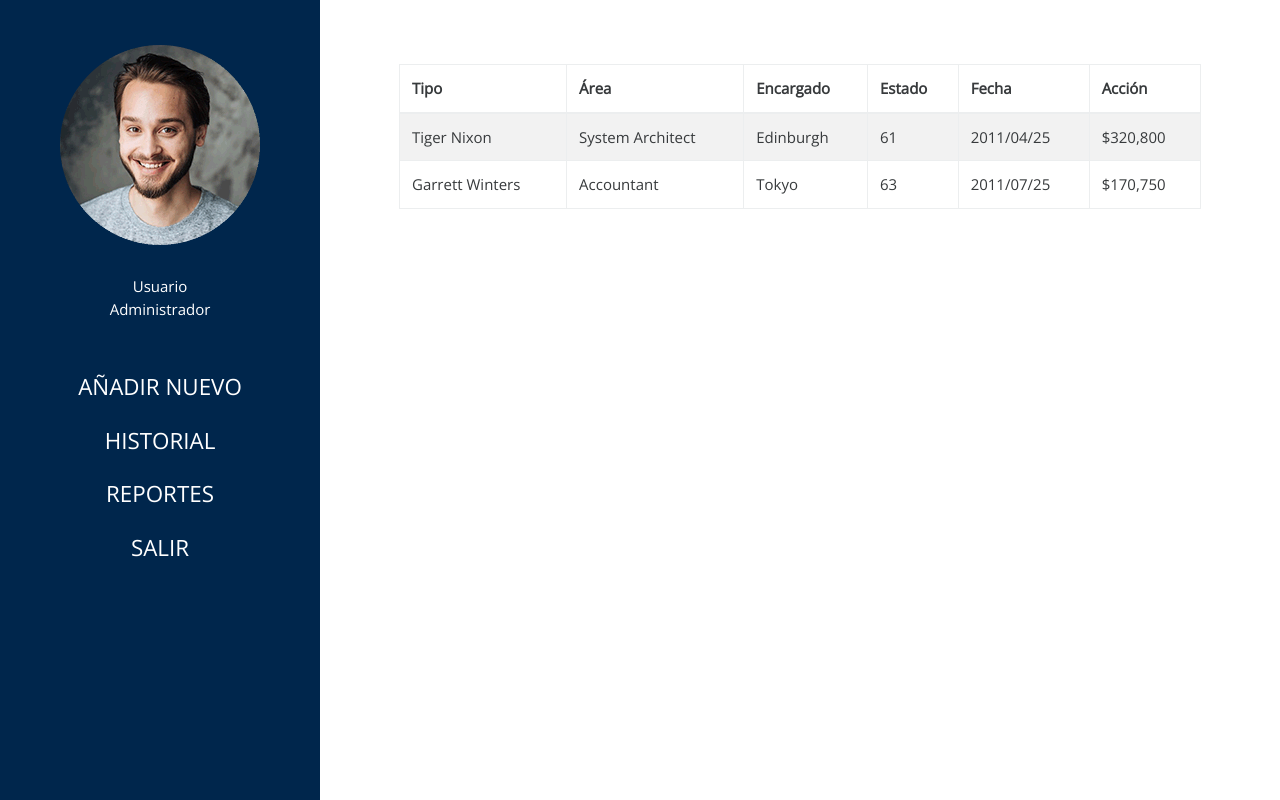
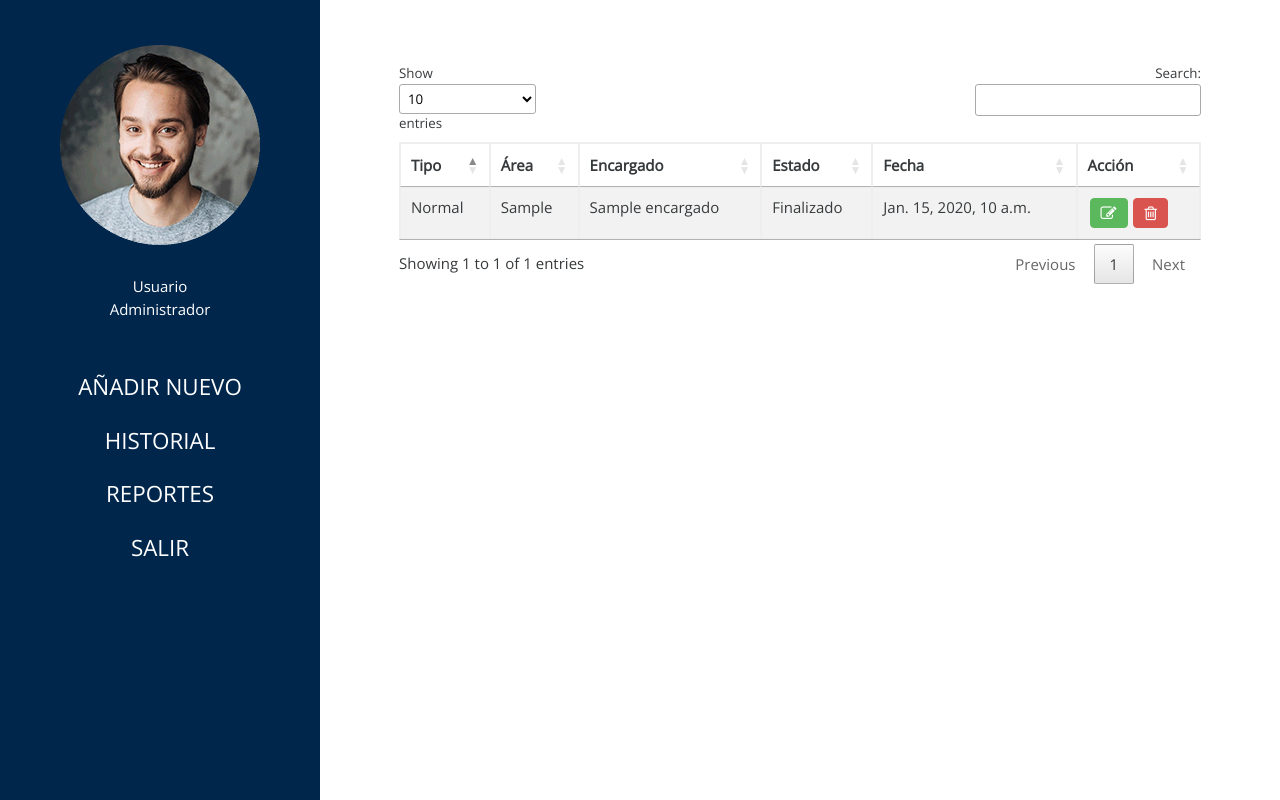
Before and after one commit to heygonzalocaira/logistics-project-PNP, a Django app: template ProyectoPNP/Tramite/templates/vistas/historial.html in a window 1280 px wide. Run offline with Django 3.2, Linux system fonts and the light colour scheme; the template is opened without the code that fills it: most values are stand-ins (such as "Sample title", 1, 10 or a date in 2020); some libraries are stand-ins or nearby versions.

Commit message:
Reparando el merge y regresando a [Se cargaron 2 datos a la BD 7e388405]

```diff
--- a/ProyectoPNP/Tramite/others_urls.py
+++ b/ProyectoPNP/Tramite/others_urls.py
@@ -4,9 +4,8 @@ from django.urls import path
 urlpatterns = [
     path('', login_user, name='login_user'),
     path('tramite', index_tramite, name='index'),
-    path('tramite/historial', tramite_historial, name='t_historial'),
+    path('tramite/historial', listar_documentos, name='t_historial'),
     path('tramite/reportes', tramite_reportes, name='t_reportes'),
-    path('tramite/reportes/consulta', tramite_reportes_consulta, name='t_reportes_consulta'),
     path('tramite/save', save_documento, name='doc_save'),
     path('logout', logout_user, name='logout_user'),
 
--- a/ProyectoPNP/Tramite/templates/vistas/historial.html
+++ b/ProyectoPNP/Tramite/templates/vistas/historial.html
@@ -14,6 +15,7 @@
     <link rel="stylesheet" href="{% static 'css/bootstrap.min.css' %}">
     <link rel="stylesheet" href="{% static 'css/style1.css' %}">
     <link rel="stylesheet" href="{% static 'css/style2.css' %}">
+    <link rel="stylesheet" href="https://cdnjs.cloudflare.com/ajax/libs/font-awesome/4.7.0/css/font-awesome.min.css">
     <link rel="stylesheet" type="text/css" href="https://cdn.datatables.net/1.10.21/css/jquery.dataTables.css">
 
     <link rel="stylesheet" type="text/css" href="https://cdn.datatables.net/1.10.20/css/jquery.dataTables.min.css"/>
@@ -65,23 +67,37 @@
                         </tr>
                     </thead>
                     <tbody>
+
+                                           {% if data %}
+                        {% for doc in data %}
                         <tr>
-                            <td>Tiger Nixon</td>
-                            <td>System Architect</td>
-                            <td>Edinburgh</td>
-                            <td>61</td>
-                            <td>2011/04/25</td>
-                            <td>$320,800</td>
+                            {% if doc.tipoDocumento == 1 %}
+                                <td> Clasificado </td>
+                            {% else %}
+                                <td> Normal </td>
+                            {% endif %}
+                            <td>{{doc.area_destino }}</td>
+                            <td>{{doc.encargado }}</td>
+                            {% if doc.estado == 1 %}
+                                <td> En tramite </td>
+                            {% else %}
+                                <td> Finalizado </td>
+                            {% endif %}
+                            <td>{{doc.fecha_ingreso }}</td>
+                            <td>
+                                <button type='button' id='Editar' class='btn btn-success' style='padding: 4px 10px;margin: 2px;' >
+                                    <i class='fa fa-pencil-square-o'></i>
+                                </button>
+                                <button type='button' id='Eliminar' style='padding: 4px 10px;' class='btn btn-danger'>
+                                    <i class='fa fa-trash-o'></i>
+                                </button>
+                            </td>
                         </tr>
-                        <tr>
-                            <td>Garrett Winters</td>
-                            <td>Accountant</td>
-                            <td>Tokyo</td>
-                            <td>63</td>
-                            <td>2011/07/25</td>
-                            <td>$170,750</td>
-                        </tr>
-                    </tbody>
+                        {% endfor %}
+                        {% else %}
+                            <h1> No hay registros</h1>
+                        {% endif %}
+                     </tbody>
                 </table>
             </form>
         </div>
@@ -96,10 +112,16 @@
     <script src="{% static 'js/historial.js' %}"></script>
     <script>
         $(document).ready(function() {
+            $('#TablaFiltradora').DataTable({
+                "language":{
+                   "url" : "https://cdn.datatables.net/plug-ins/1.10.20/i18n/Spanish.json"
+                },
+            });
+            //llenar_tabla();
 
-           // llenar_tabla();
 
         });
     </script>
 
+
 {% endblock %}
--- a/ProyectoPNP/Tramite/templates/vistas/index.html
+++ b/ProyectoPNP/Tramite/templates/vistas/index.html
@@ -130,7 +130,7 @@
                             <input class="inputBorder" id="u_destino_2" type="text" name="u_destino_2" placeholder="Ej.500A"/>
                         </div>
                         <div class="col-md-4 item">
-                            <label for="encargado_2">Encargado</label>
+                            <label for="encargado_2">Fecha</label>
                             <input class="inputBorder" id="encargado_2" type="text" name="encargado_2" placeholder="dd/mm/aa"/>
                         </div>
                     </div>
```
Also changed, not shown: other parts of ProyectoPNP/Tramite/templates/vistas/historial.html (+1 -0 lines), ProyectoPNP/Tramite/models.py (+1 -13 lines), ProyectoPNP/Tramite/templates/vistas/reportes.html (+44 -35 lines), ProyectoPNP/Tramite/views.py (+7 -22 lines), ProyectoPNP/Tramite/static/css/style1.css (line endings or trailing spaces), ProyectoPNP/db.sqlite3.
